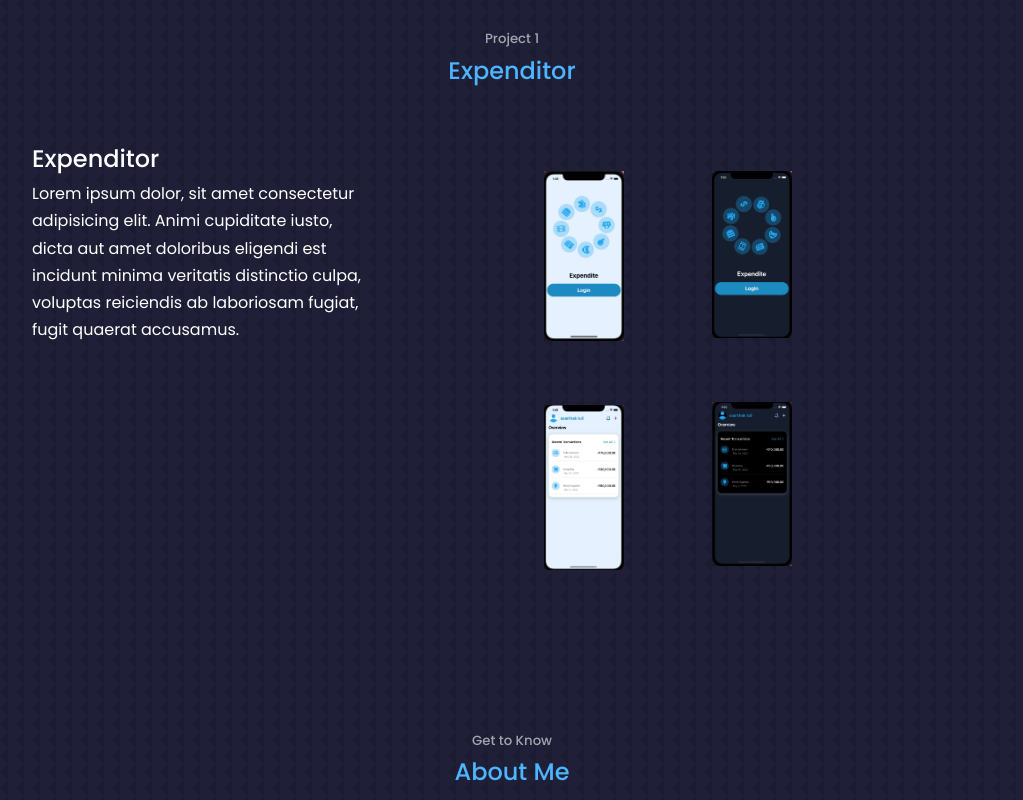
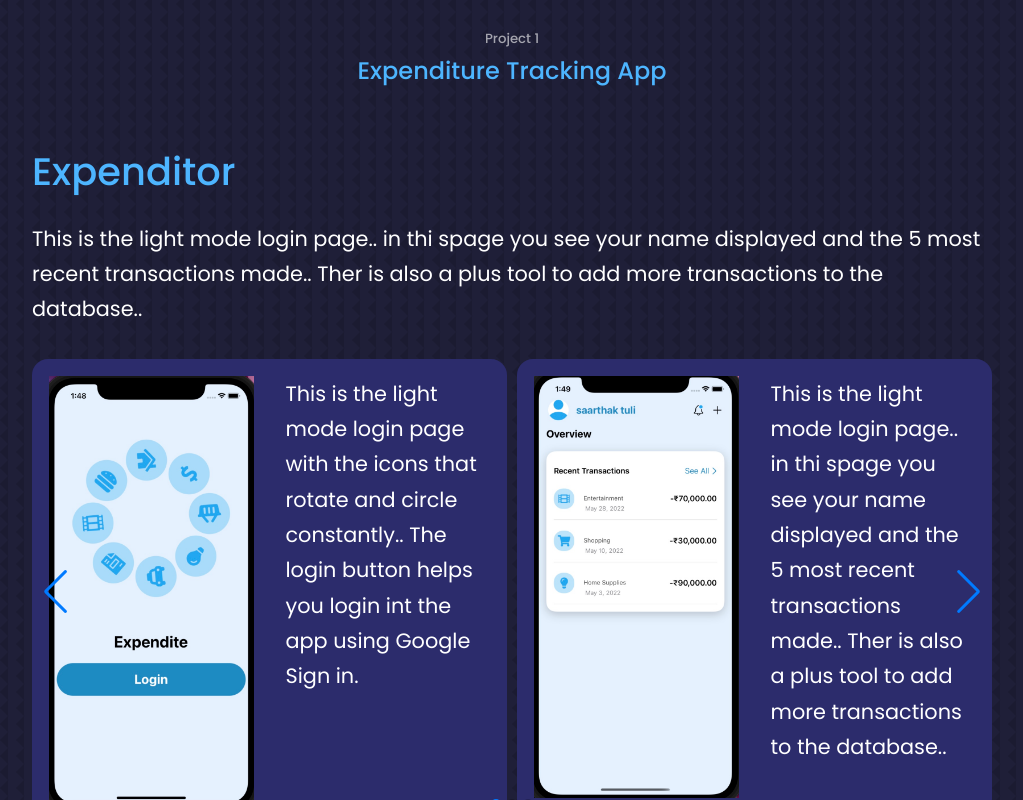
Before and after one commit to SaarthakTuli/React-Portfolio, a React (Create React App) app: page / in a window 1280 px wide. Shown: the part 900-1700 px from the top of the page, without its empty margins (128-1151 px from the left). Built offline with nearby package versions, Linux system fonts and the light colour scheme.

Commit message:
Project 1

```diff
--- a/package.json
+++ b/package.json
@@ -12,6 +12,7 @@
         "react-dom": "^18.1.0",
         "react-icons": "^4.4.0",
         "react-scripts": "5.0.1",
+        "swiper": "^8.2.2",
         "web-vitals": "^2.1.4"
     },
     "scripts": {
--- a/src/components/Project/Project.jsx
+++ b/src/components/Project/Project.jsx
@@ -1,40 +1,92 @@
 import React from 'react'
 import './project.css'
-import ME from '../../assets/Saarthak.png'
 import img1 from '../../assets/proj1-1.jpg'
 import img2 from '../../assets/proj1-2.jpg'
 import img3 from '../../assets/proj1-3.jpg'
 import img4 from '../../assets/proj1-4.jpg'
 
+// Import Swiper core
+import { Pagination } from 'swiper'
+import { Swiper, SwiperSlide } from 'swiper/react'
+
+import 'swiper/css'
+import 'swiper/css/navigation'
+import 'swiper/css/pagination'
+
+
+const data = [
+    {
+        avatar: img1,
+        name: "Light Mode",
+        review: "This is the light mode login page with the icons that rotate and circle constantly.. The login button helps you login int the app using Google Sign in."
+    },
+
+    {
+        avatar: img2,
+        name: "Light Mode",
+        review: "This is the light mode login page.. in thi spage you see your name displayed and the 5 most recent transactions made.. Ther is also a plus tool to add more transactions to the database.."
+    },
+
+    {
+        avatar: img3,
+        name: "Dark Mode",
+        review: "This is the dark mode login page with the icons that rotate and circle constantly.. The login button helps you login int the app using Google Sign in."
+    },
+
+    {
+        avatar: img4,
+        name: "Dark Mode",
+        review: "This is the dark mode login page.. in thi spage you see your name displayed and the 5 most recent transactions made.. Ther is also a plus tool to add more transactions to the database.."
+    }
+]
+
+
+
 const Project = () => {
   return (
     <section id="project">
         <h5>Project 1</h5>
-        <h2>Expenditor</h2>
+        <h2>Expenditure Tracking App</h2>
 
         <div className="container project__container">
-
-            <div className="project__me">
-                  <div className="project__me-image">
-                      <h2>Expenditor</h2>
+            <div className="project__detail">
+                <h2>Expenditor</h2>
                     <p>
-                        Lorem ipsum dolor, sit amet consectetur adipisicing elit. Animi cupiditate iusto, dicta aut amet doloribus eligendi est incidunt minima veritatis distinctio culpa, voluptas reiciendis ab laboriosam fugiat, fugit quaerat accusamus.
+                        This is the light mode login page.. in thi spage you see your name displayed and the 5 most recent transactions made.. Ther is also a plus tool to add more transactions to the database..
                     </p>
-                </div>
             </div>
 
-            <div className="project__content">
-                <div className="project__cards">
-                    <div className="project__item">
-                        <img src={img1} alt="me" className='project__img' />
-                        <img src={img2} alt="me" className='project__img' />
-                    </div>
-                    <div className="project__item">
-                        <img src={img3} alt="me" className='project__img' />
-                        <img src={img4} alt="me" className='project__img' />
-                    </div>
-                </div>
-            </div>
+            <Swiper className="project__content"
+                modules={[Pagination]}
+                spaceBetween={10}
+                slidesPerView={2}
+                navigation
+                pagination={{ clickable: true }}
+                scrollbar={{ clickable: true }}
+                onSwiper={(swiper) => console.log(swiper)}
+                onSlideChange={(swiper) => console.log('slides change')}>
+
+                {
+                    data.map(({ avatar, name, review }, index) => {
+                        return (
+                            <SwiperSlide key={index} className='projects'>
+
+                                <div className='project__slide'>
+
+                                    <div className='proj__avatar'>
+                                        <img src={avatar} alt="Image" />
+                                        <p>{ review}</p>
+                                    </div>
+
+
+
+                                </div>
+                            </SwiperSlide>
+                        )
+                    })
+                }
+
+        </Swiper>
 
         </div>
     </section>
--- a/src/components/Project/project.css
+++ b/src/components/Project/project.css
@@ -1,32 +1,58 @@
 .project__container {
-    display: grid;
-    grid-template-columns: 35% 50%;
-    gap: 15%;
+    height: 100%;
 }
 
-.project__cards {
-    display: grid;
-    grid-template-columns: repeat(3, 1fr);
-    gap: 1.5rem;
+.project__detail>h2 {
+    color: var(--color-primary);
+    font-size: 2.4rem;
+    padding-bottom: 1rem;
 }
 
-.project__card {
+.project__detail>p {
+    color: var(--color-white);
+    font-size: 1.3rem;
+    padding-bottom: 2rem;
+}
+
+.projects {
+    transition: var(--transition);
+}
+
+.project__slide>div {
+    display: grid;
+    grid-template-columns: 50% 50%;
     background: var(--color-bg-varient);
     border: solid 1px transparent;
     border-radius: 1rem;
-    padding: 2rem;
-    text-align: center;
-    transition: var(--transition);
 }
 
-.project__card:hover {
-    background: transparent;
-    border-color: var(--color-primary-varient);
-    cursor: default;
+.proj__avatar {
+    width: 100%;
 }
 
-.project__img {
-    padding: 2rem;
-    text-align: center;
-    transition: var(--transition);
+.proj__avatar>img {
+    padding: 1rem;
 }
+
+.proj__avatar>p {
+    font-size: 1.3rem;
+    padding: 1rem;
+}
+
+
+/* ============================== MEDIA QUERIES (MEDIUM DEVICES) ============================ */
+
+@media screen and (max-width: 1024px) {
+    .container.project__container {
+        width: 60%;
+    }
+}
+
+
+/* ============================== MEDIA QUERIES (SMALL DEVICES) ============================ */
+
+@media screen and (max-width: 600px) {
+    .container.project__container {
+        width: var(--container-width-sm);
+    }
+}
```
Also changed, not shown: 1 other file (tests, documents, lock files or other folders).
